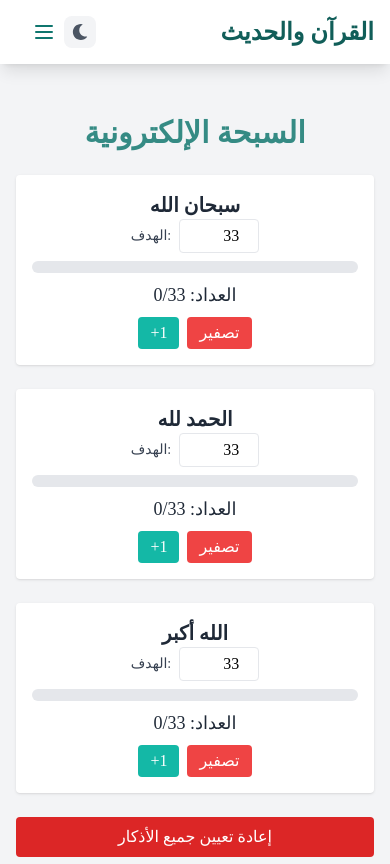
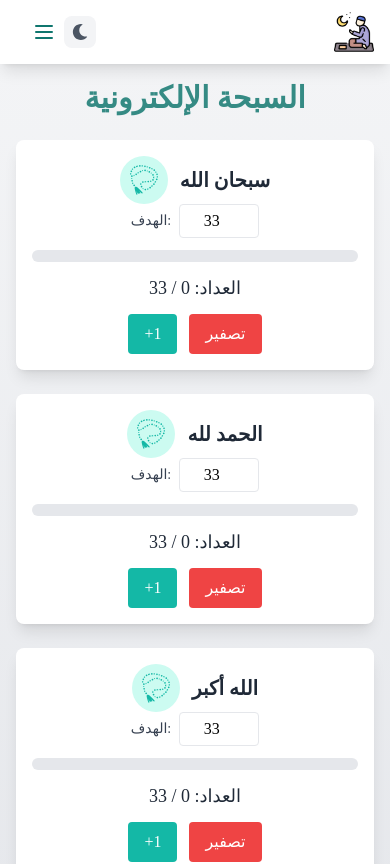
Before and after one commit to AbdelaliAAZZ/quran-hadith-app, a React (Vite) app: page /tasbih in a window 390 px wide. Shown: the top 864 px of the page. Built offline with nearby package versions, Linux system fonts and the light colour scheme.

Commit message:
add tasbih component

```diff
--- a/src/components/Navbar.jsx
+++ b/src/components/Navbar.jsx
@@ -3,6 +3,7 @@ import { Link } from 'react-router-dom';
 import emailjs from 'emailjs-com';
 import { useTheme } from '../context/ThemeContext';
 import { FaExclamationTriangle, FaMoon, FaSun } from 'react-icons/fa';
+import logo from '../assets/praying.png';
 
 function Navbar() {
   const [isOpen, setIsOpen] = useState(false);
@@ -111,13 +112,10 @@ function Navbar() {
       >
         <div className="max-w-7xl mx-auto px-4 sm:px-6 lg:px-8">
           <div className="flex items-center justify-between h-16">
-            {/* Logo with Snake Animation */}
-            <div className="flex-shrink-0 transform hover:scale-105 transition-transform duration-300 relative">
-              <Link
-                to="/"
-                className="text-2xl font-bold text-teal-800 dark:text-teal-200 font-amiri group nav-link"
-              >
-                القرآن والحديث
+            {/* Logo with Image */}
+            <div className="flex-shrink-0 transform hover:scale-105 transition-transform duration-300">
+              <Link to="/">
+                <img src={logo} alt="Logo" className="h-10 w-auto" />
               </Link>
             </div>
 
@@ -129,23 +127,18 @@ function Navbar() {
               >
                 القرآن الكريم
               </Link>
-
               <Link
                 to="/hadith"
                 className="nav-link text-teal-700 dark:text-teal-300 px-3 py-2 transition-all duration-300"
               >
                 الحديث الشريف
               </Link>
-
-              {/* TASBIH LINK */}
               <Link
                 to="/tasbih"
                 className="nav-link text-teal-700 dark:text-teal-300 px-3 py-2 transition-all duration-300"
               >
                 السبحة
               </Link>
-
-              {/* Report Issue Button */}
               <button
                 onClick={() => setShowReportIssue(true)}
                 className="flex items-center text-teal-700 dark:text-teal-300 px-3 py-2 transition-all duration-300"
@@ -153,8 +146,6 @@ function Navbar() {
                 <FaExclamationTriangle className="ml-2" />
                 <span className="nav-link">الإبلاغ عن مشكلة</span>
               </button>
-
-              {/* Theme Toggle */}
               <button
                 onClick={toggleTheme}
                 className="p-2 rounded-lg bg-gray-100 dark:bg-gray-700 text-gray-600 dark:text-gray-300 hover:bg-gray-200 dark:hover:bg-gray-600 transition-transform duration-300 transform hover:rotate-180"
@@ -183,19 +174,9 @@ function Navbar() {
                   stroke="currentColor"
                 >
                   {isOpen ? (
-                    <path
-                      strokeLinecap="round"
-                      strokeLinejoin="round"
-                      strokeWidth={2}
-                      d="M6 18L18 6M6 6l12 12"
-                    />
+                    <path strokeLinecap="round" strokeLinejoin="round" strokeWidth={2} d="M6 18L18 6M6 6l12 12" />
                   ) : (
-                    <path
-                      strokeLinecap="round"
-                      strokeLinejoin="round"
-                      strokeWidth={2}
-                      d="M4 6h16M4 12h16M4 18h16"
-                    />
+                    <path strokeLinecap="round" strokeLinejoin="round" strokeWidth={2} d="M4 6h16M4 12h16M4 18h16" />
                   )}
                 </svg>
               </button>
@@ -271,16 +252,8 @@ function Navbar() {
                   required
                 />
               </div>
-              <input
-                type="hidden"
-                name="timestamp"
-                value={new Date().toLocaleString('ar-EG')}
-              />
-              <input
-                type="hidden"
-                name="user_counter"
-                value="1"
-              />
+              <input type="hidden" name="timestamp" value={new Date().toLocaleString('ar-EG')} />
+              <input type="hidden" name="user_counter" value="1" />
               <div className="flex justify-between">
                 <button
                   type="button"
--- a/src/pages/Tasbih.jsx
+++ b/src/pages/Tasbih.jsx
@@ -1,33 +1,60 @@
 import { useState, useEffect } from 'react';
+import { GiPrayerBeads } from 'react-icons/gi';
+
+const defaultDhikrList = [
+  {
+    id: 1,
+    label: 'سبحان الله',
+    count: 0,
+    target: 33,
+    icon: <GiPrayerBeads className="w-8 h-8 text-teal-500" />,
+  },
+  {
+    id: 2,
+    label: 'الحمد لله',
+    count: 0,
+    target: 33,
+    icon: <GiPrayerBeads className="w-8 h-8 text-teal-500" />,
+  },
+  {
+    id: 3,
+    label: 'الله أكبر',
+    count: 0,
+    target: 33,
+    icon: <GiPrayerBeads className="w-8 h-8 text-teal-500" />,
+  },
+];
 
 function Tasbih() {
-  // We can store multiple “dhikr” counters in an array
-  const [dhikrList, setDhikrList] = useState([
-    { id: 1, label: 'سبحان الله', count: 0, target: 33 },
-    { id: 2, label: 'الحمد لله', count: 0, target: 33 },
-    { id: 3, label: 'الله أكبر', count: 0, target: 33 },
-  ]);
+  const [dhikrList, setDhikrList] = useState(defaultDhikrList);
 
-  // On mount, load from local storage
+  // On mount, load saved counters and merge with default icons/labels
   useEffect(() => {
     const saved = localStorage.getItem('tasbihData');
     if (saved) {
-      setDhikrList(JSON.parse(saved));
+      const parsed = JSON.parse(saved);
+      const merged = defaultDhikrList.map((item) => {
+        const savedItem = parsed.find((x) => x.id === item.id);
+        return savedItem
+          ? { ...item, count: savedItem.count, target: savedItem.target }
+          : item;
+      });
+      setDhikrList(merged);
     }
   }, []);
 
-  // Save to local storage whenever dhikrList changes
+  // Save only id, count, and target to local storage whenever dhikrList changes
   useEffect(() => {
-    localStorage.setItem('tasbihData', JSON.stringify(dhikrList));
+    const toStore = dhikrList.map(({ id, count, target }) => ({ id, count, target }));
+    localStorage.setItem('tasbihData', JSON.stringify(toStore));
   }, [dhikrList]);
 
-  // Increment a single dhikr
+  // Increment a single dhikr counter
   const handleDhikrIncrement = (id) => {
     setDhikrList((prevList) =>
       prevList.map((dhikr) => {
         if (dhikr.id === id) {
           const newCount = dhikr.count + 1;
-          // If user hits the target
           if (newCount === dhikr.target) {
             alert(`لقد وصلت إلى العدد المطلوب (${dhikr.target}) لـ: ${dhikr.label}`);
           }
@@ -45,7 +72,7 @@ function Tasbih() {
     );
   };
 
-  // Change the target of a single dhikr
+  // Change the target count for a dhikr
   const handleTargetChange = (id, newTarget) => {
     setDhikrList((prevList) =>
       prevList.map((dhikr) =>
@@ -62,33 +89,35 @@ function Tasbih() {
   };
 
   return (
-    <div className="min-h-screen p-4 flex flex-col items-center justify-center bg-gray-100 dark:bg-gray-900">
+    <div className="min-h-screen p-4 flex flex-col items-center justify-center bg-gradient-to-b from-gray-100 to-gray-200 dark:from-gray-900 dark:to-gray-800">
       <h1 className="text-3xl font-bold mb-6 text-teal-700 dark:text-teal-300 font-amiri animate-pulse">
         السبحة الإلكترونية
       </h1>
 
-      <div className="max-w-2xl w-full space-y-6">
+      <div className="max-w-3xl w-full space-y-6">
         {dhikrList.map((dhikr) => {
           const progress = dhikr.target > 0
             ? Math.min((dhikr.count / dhikr.target) * 100, 100)
             : 0;
-
           return (
             <div
               key={dhikr.id}
-              className="p-4 rounded shadow bg-white dark:bg-gray-800 animate-slide-up"
+              className="p-4 rounded-lg shadow-lg bg-white dark:bg-gray-800 transform transition-all hover:scale-105 hover:shadow-2xl animate-slide-up"
             >
-              <div className="flex flex-col sm:flex-row justify-between items-center mb-2">
-                <span className="text-xl font-semibold text-gray-800 dark:text-gray-200">
-                  {dhikr.label}
-                </span>
+              <div className="flex flex-col sm:flex-row justify-between items-center mb-3">
+                <div className="flex items-center space-x-3">
+                  <div className="p-2 bg-teal-100 dark:bg-teal-900 rounded-full">
+                    {dhikr.icon}
+                  </div>
+                  <span className="text-xl font-semibold text-gray-800 dark:text-gray-200">
+                    {dhikr.label}
+                  </span>
+                </div>
                 <div className="flex items-center space-x-2">
-                  <label className="text-sm text-gray-700 dark:text-gray-300">
-                    الهدف:
-                  </label>
+                  <label className="text-sm text-gray-700 dark:text-gray-300">الهدف:</label>
                   <input
                     type="number"
-                    className="w-20 p-1 border rounded dark:bg-gray-700 dark:text-gray-200 text-right"
+                    className="w-20 p-1 border rounded dark:bg-gray-700 dark:text-gray-200 text-center"
                     value={dhikr.target}
                     onChange={(e) =>
                       handleTargetChange(dhikr.id, parseInt(e.target.value) || 0)
@@ -97,27 +126,27 @@ function Tasbih() {
                 </div>
               </div>
 
-              <div className="w-full h-3 bg-gray-200 dark:bg-gray-700 rounded-full overflow-hidden mb-2">
+              <div className="w-full h-3 bg-gray-200 dark:bg-gray-700 rounded-full overflow-hidden mb-3">
                 <div
-                  className="h-full bg-teal-500 transition-all"
+                  className="h-full bg-teal-500 transition-all duration-300"
                   style={{ width: `${progress}%` }}
                 />
               </div>
 
               <div className="flex flex-col sm:flex-row justify-between items-center">
-                <p className="text-lg text-gray-800 dark:text-gray-200 mb-2 sm:mb-0">
-                  العداد: {dhikr.count}/{dhikr.target}
+                <p className="text-lg text-gray-800 dark:text-gray-200 mb-3 sm:mb-0">
+                  العداد: {dhikr.count} / {dhikr.target}
                 </p>
-                <div className="flex gap-2">
+                <div className="flex gap-3">
                   <button
                     onClick={() => handleDhikrIncrement(dhikr.id)}
-                    className="px-3 py-1 bg-teal-500 text-white rounded hover:bg-teal-600 transition-colors"
+                    className="px-4 py-2 bg-teal-500 text-white rounded hover:bg-teal-600 transition-transform active:scale-95"
                   >
                     +1
                   </button>
                   <button
                     onClick={() => resetDhikr(dhikr.id)}
-                    className="px-3 py-1 bg-red-500 text-white rounded hover:bg-red-600 transition-colors"
+                    className="px-4 py-2 bg-red-500 text-white rounded hover:bg-red-600 transition-transform active:scale-95"
                   >
                     تصفير
                   </button>
@@ -129,7 +158,7 @@ function Tasbih() {
 
         <button
           onClick={resetAll}
-          className="px-4 py-2 bg-red-600 text-white rounded hover:bg-red-700 transition-colors mt-4 w-full"
+          className="w-full px-4 py-3 bg-red-600 text-white rounded hover:bg-red-700 transition-transform active:scale-95"
         >
           إعادة تعيين جميع الأذكار
         </button>
```
Also changed, not shown: src/pages/Quran.jsx (+8 -13 lines), src/assets/praying.png (added).
